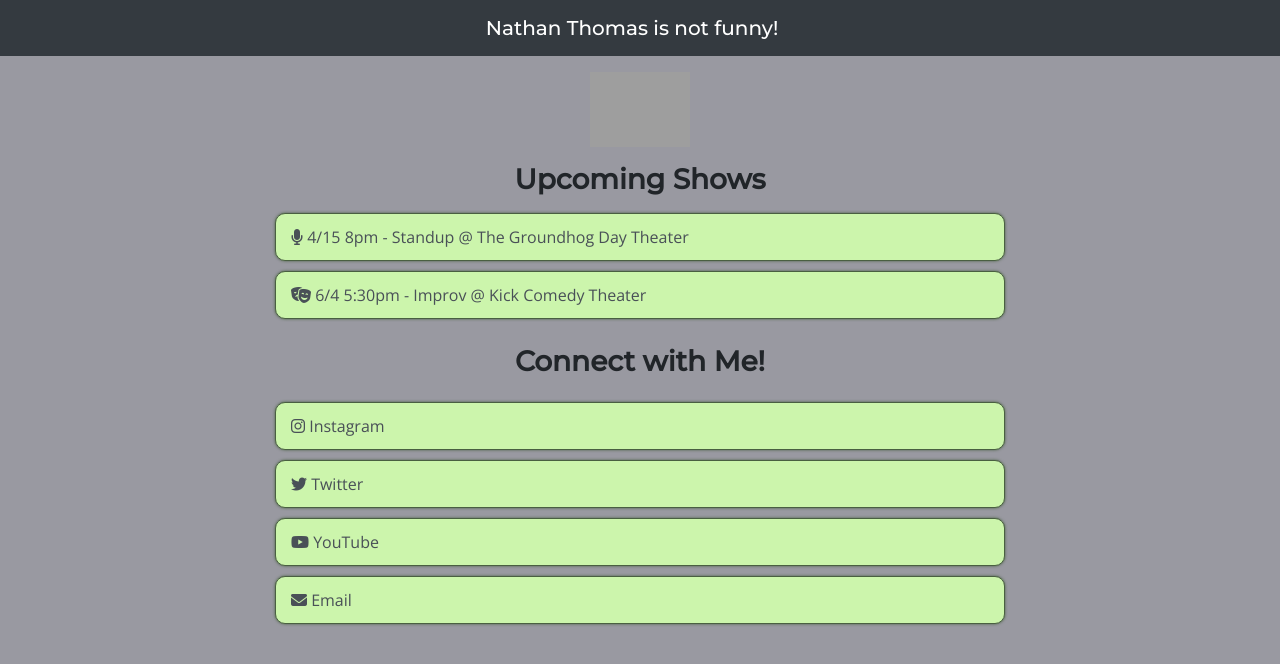
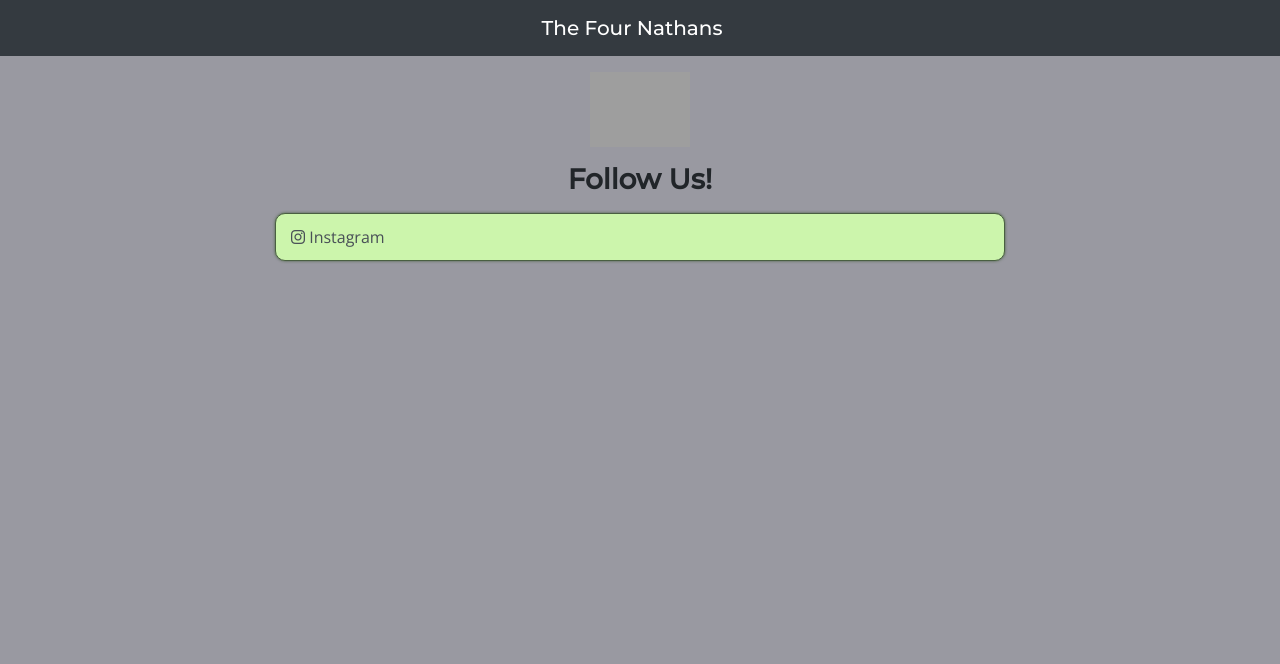
Before and after one commit to NathansNexus/our-links, a plain HTML site: page index.html in a window 1280 px wide. Drawn offline with nearby package versions, Linux system fonts and the light colour scheme; grey boxes are pictures that could not be loaded.

Commit message:
modified for it to be 4Nathans

```diff
--- a/index.html
+++ b/index.html
@@ -4,7 +4,7 @@
     <meta charset="UTF-8" />
     <meta http-equiv="X-UA-Compatible" content="IE=edge" />
     <meta name="viewport" content="width=device-width, initial-scale=1.0" />
-    <link rel="icon" href="https://imgur.com/ISALhfk.jpg" />
+    <link rel="icon" href="https://i.imgur.com/Sc8kCAD.jpg" />
     <link href="https://fonts.googleapis.com/css2?family=Montserrat:wght@300;400;500&family=Open+Sans:wght@400;600&display=swap" rel="stylesheet" />
     <link rel="stylesheet" href="https://cdnjs.cloudflare.com/ajax/libs/simple-line-icons/2.4.1/css/simple-line-icons.css" />
     <link rel="stylesheet" href="https://cdnjs.cloudflare.com/ajax/libs/font-awesome/4.7.0/css/font-awesome.min.css">
@@ -15,64 +15,21 @@
   </head>
   <body>
     <nav class="navbar navbar-dark bg-dark justify-content-center mb-3">
-      <a class="navbar-brand mb-0 h1" href="#">Nathan Thomas is not funny!</a>
+      <a class="navbar-brand mb-0 h1" href="#">The Four Nathans</a>
     </nav>
     <div class="container">
       <div class="row">
         <div class="col-lg-8 offset-lg-2 col-md-8 offset-md-2 col-sm-10 offset-sm-1">
-          <div class="text-center mb-3"><img class="logo" src="https://imgur.com/ISALhfk.jpg" alt="Bhilai Hacks Logo" /></div>
-          <h3><strong>Upcoming Shows</strong></h3>
+          <div class="text-center mb-3"><img class="logo" src="https://i.imgur.com/Sc8kCAD.jpg" alt="photo of the gang" /></div>
+          <h3><strong>Follow Us!</strong></h3>
           <p></p>
           <div class="list-group">
-            <a href="https://www.eventbrite.com/e/friday-standup-comedy-at-the-groundhog-day-theater-tickets-224812810167" class="list-group-item list-group-item-action">
-              <i class="fa fa-microphone"></i>
-              4/15 8pm - Standup @ The Groundhog Day Theater
+            <a href="https://www.instagram.com/the4nathans/" class="list-group-item list-group-item-action">
+              <i class="fa fa-instagram"></i>
+              Instagram
             </a>
-            <a href="https://www.kansascitycomedy.com/shows" class="list-group-item list-group-item-action">
-              <i class="fas fa-theater-masks"></i>
-              6/4 5:30pm - Improv @ Kick Comedy Theater
-              </a>
-              <p></p>
-            <!-- <div class="container"> -->
-              <!-- <div class="row">
-                <div class="col-lg-10 offset-lg-2 col-md-8 offset-md-2 col-sm-10 offset-sm-1"> -->
-                  <h3><strong>Connect with Me!</strong></h3>
-                  <p></p>
-                  <div class="list-group">
-                    <a href="https://www.instagram.com/nathans_nexus/" class="list-group-item list-group-item-action">
-                      <i class="fa fa-instagram"></i>
-                      Instagram
-                    </a>
-                    <a href="https://twitter.com/nathans_nexus" class="list-group-item list-group-item-action">
-                      <i class="fa fa-twitter"></i>
-                      Twitter
-                    </a>
-                    <a href="https://www.youtube.com/channel/UCyh21fSnhEvAcjPG0aF2BdA" class="list-group-item list-group-item-action">
-                      <i class="fa fa-youtube-play"></i>
-                      YouTube
-                    </a>
-                    <a href="mailto:nathan.allen.thomas@gmail.com" class="list-group-item list-group-item-action">
-                      <i class="fa fa-envelope"></i>
-                      Email
-                    </a>
-                    <p></p>
+
           </div>
-            <!-- <div>
-              <p>
-                <a href="https://www.instagram.com/nathans_nexus/" target="_blank">
-                <img alt="Instagram" src="https://images2.imgbox.com/fc/0e/MbW8PVaF_o.png"/>
-                </a>
-                <a href="https://twitter.com/nathans_nexus">
-                <img alt="Twitter" src="https://images2.imgbox.com/dd/4c/UbsXVgjV_o.png" />
-                </a>
-                <a href="https://www.youtube.com/channel/UCyh21fSnhEvAcjPG0aF2BdA">
-                <img alt="YouTube" src="https://img.icons8.com/color/50/000000/youtube-play.png"/>
-                </a>
-                <a href="mailto:nathan.allen.thomas@gmail.com">
-                <img alt="Email" src="https://images2.imgbox.com/cc/02/NJ9fpYzb_o.png"/>
-                </a>
-              </p>
-            </div> -->
         </div>
         </div>
       </div>
```
